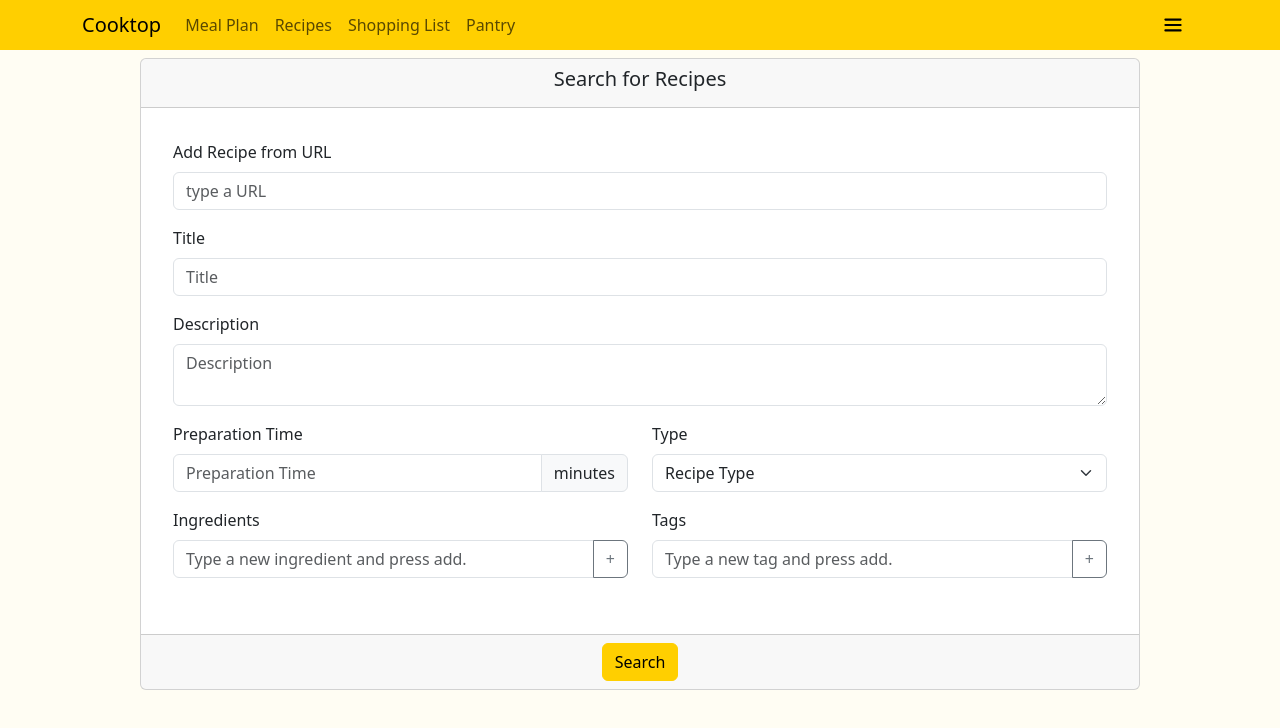
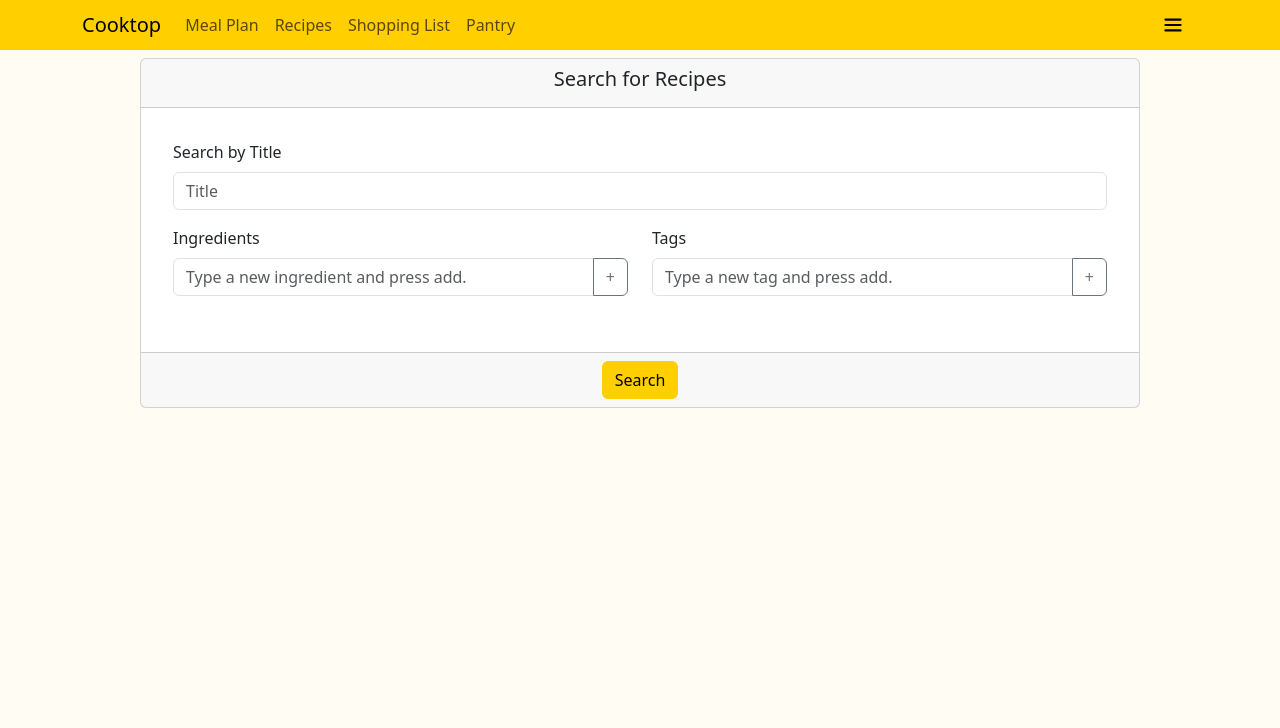
Before and after one commit to HiagoAC/cooktop, a React (Vite) app in the folder frontend/app/: page /recipes/search in a window 1280 px wide. Shown: the top 728 px of the page. Built offline with nearby package versions, Linux system fonts and the light colour scheme.

Commit message:
created recipe search form.

```diff
--- a/frontend/app/src/components/IngredientTagInputRow.tsx
+++ b/frontend/app/src/components/IngredientTagInputRow.tsx
@@ -1,7 +1,7 @@
 import { Button, Col, Form, InputGroup, Row, Stack } from 'react-bootstrap';
 import { ReactElement, useState } from 'react';
 import { Badge } from './Badge';
-import '../styles/RecipeForm.css';
+import '../styles/IngredientTagInputRow.css';
 
 
 export function IngredientTagInputRow() {
--- a/frontend/app/src/components/RecipeForm.tsx
+++ b/frontend/app/src/components/RecipeForm.tsx
@@ -1,6 +1,5 @@
 import { Col, Form, InputGroup, Row } from 'react-bootstrap';
 import { IngredientTagInputRow } from './IngredientTagInputRow';
-import '../styles/RecipeForm.css';
 
 
 export function RecipeForm() {
--- /dev/null
+++ b/frontend/app/src/components/SearchForm.tsx
@@ -0,0 +1,15 @@
+import { Form } from 'react-bootstrap';
+import { IngredientTagInputRow } from './IngredientTagInputRow';
+
+
+export function SearchForm() {
+    return (
+        <Form className="p-3">
+            <Form.Group className="mb-3" controlId="title">
+                <Form.Label>Search by Title</Form.Label>
+                <Form.Control type="text" placeholder="Title" />
+            </Form.Group>
+            <IngredientTagInputRow />
+        </Form>
+    )
+}
--- a/frontend/app/src/pages/RecipeSearch.tsx
+++ b/frontend/app/src/pages/RecipeSearch.tsx
@@ -1,12 +1,12 @@
 import { FormCard } from '../components/FormCard';
-import { RecipeForm } from '../components/RecipeForm';
+import { SearchForm } from '../components/SearchForm';
 
 
 export function RecipeSearch() {
     return (
         <FormCard
             title="Search for Recipes"
-            formComponent={< RecipeForm/>}
+            formComponent={<SearchForm />}
             buttonText="Search"
         />
     )
```
Also changed, not shown: frontend/app/src/styles/IngredientTagInputRow.css (renamed from frontend/app/src/styles/RecipeForm.css).
